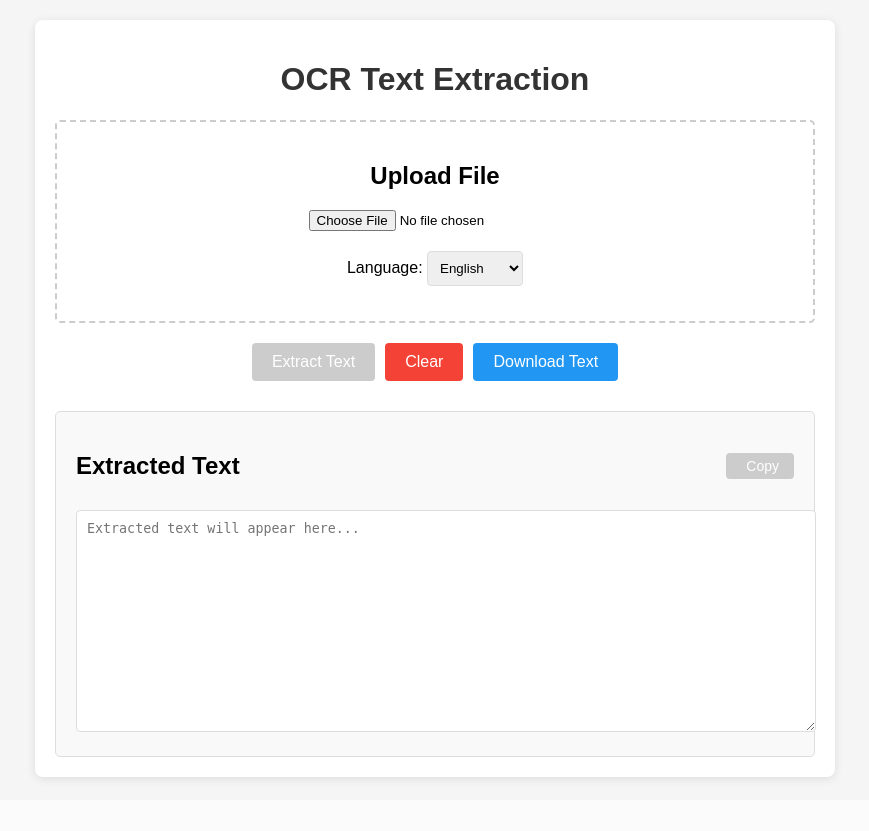
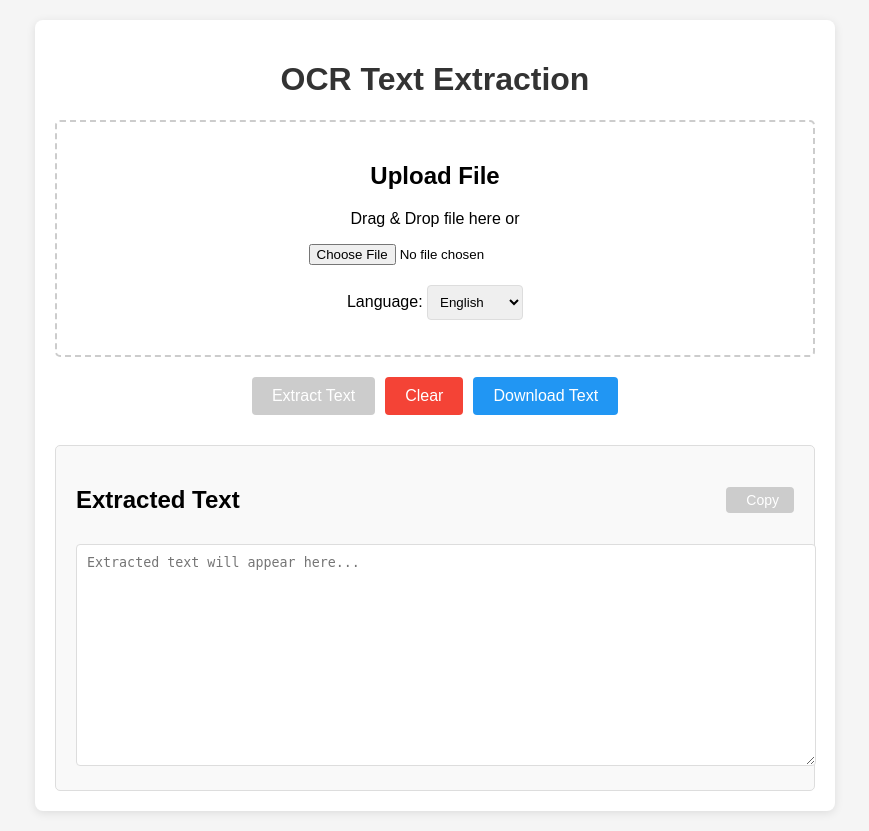
Before and after one commit to Akilarasan1/OCR-Extraction-APP, a FastAPI app: page / in a window 1280 px wide. Shown: the whole page, without its empty margins (205-1074 px from the left). Before the commit the page ends 782 px from the top, so only its background shows below. Run offline with FastAPI, Linux system fonts and the light colour scheme; parts of the project's set-up code (start-up, migrations or seed data) failed here and were passed over.

Commit message:
add drap and drop option

```diff
--- a/ocr_website/app/templates/index.html
+++ b/ocr_website/app/templates/index.html
@@ -14,10 +14,10 @@
     <div class="container">
         <h1>OCR Text Extraction</h1>
 
-        <div class="upload-section">
+        <div class="upload-section" id="uploadSection">
             <h2>Upload File</h2>
 
-
+            <p>Drag & Drop file here or</p>
             <input type="file" id="fileInput" accept=".pdf,.png,.jpg,.jpeg">
             <div class="preview" id="filePreview"></div>
 
@@ -26,7 +26,7 @@
                     <label for="languageSelect">Language:</label>
                     <select id="languageSelect">
                         <option value="en">English</option>
-                         <option value="ar">Arabic</option>
+                        <option value="ar">Arabic</option>
                         <option value="fr">French</option>
                         <option value="es">Spanish</option>
                         <option value="de">German</option>
```
